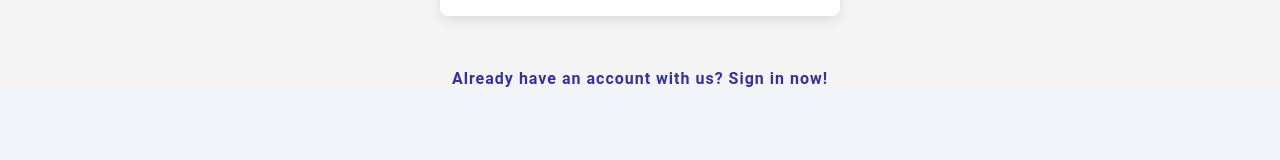
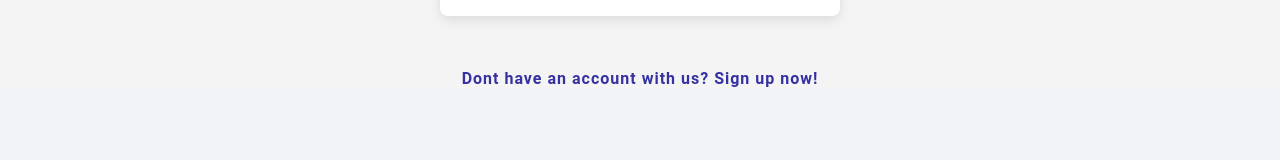
Before and after one commit to laurenrigante/Hire-Me, a React (Create React App) app in the folder hire-me/: page /login in a window 1280 px wide. Shown: the part 715-875 px from the top of the page. Built offline with nearby package versions, Linux system fonts and the light colour scheme.

Commit message:
Update LoginPage.jsx
login page text fixed

```diff
--- a/hire-me/src/pages/LoginPage.jsx
+++ b/hire-me/src/pages/LoginPage.jsx
@@ -93,7 +93,7 @@ const LoginPage = () => {
             className="forgot-password-link"
             style={{ color: "#3531a1"}}
           >
-            Already have an account with us? Sign in now!
+          Dont have an account with us? Sign up now!
           </a>
           </div>
       <Footer />
```
